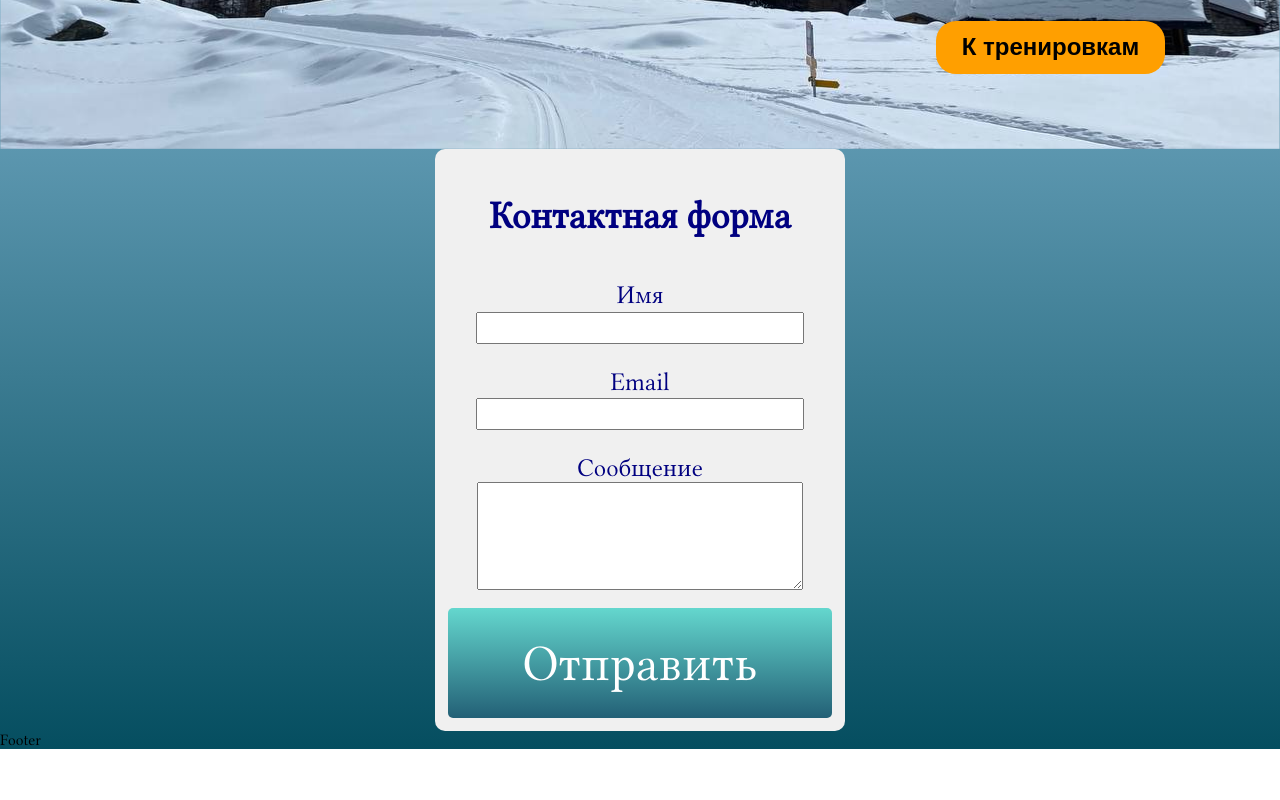
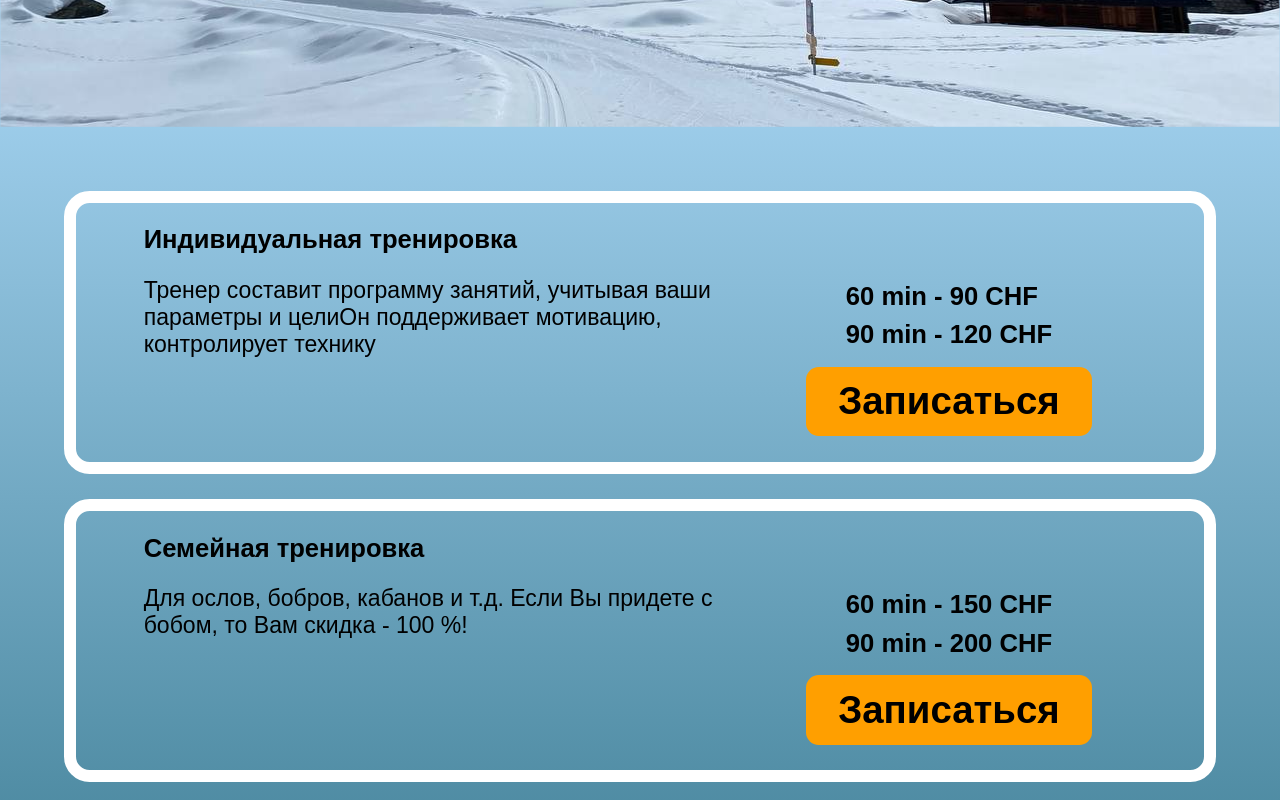
Before and after one commit to MoiseyT/Skitim, a React (Create React App) app: page / in a window 1280 px wide. Shown: the part 1720-2520 px from the top of the page. Before the commit the page ends 2469 px from the top, so only its background shows below. Built offline with nearby package versions, Linux system fonts and the light colour scheme.

Commit message:
changing in Prices

```diff
--- a/src/components/about/about.css
+++ b/src/components/about/about.css
@@ -14,7 +14,7 @@
     position: absolute;
     bottom: 30%;
     right: 1%;
-    border: 50px #59b7e3;
+    border: 5vw #59b7e3;
     /* Толщина и цвет рамки */
     border-radius: 50px;
     padding-right: 2px;
--- a/src/components/navbar/navbar.css
+++ b/src/components/navbar/navbar.css
@@ -6,17 +6,18 @@
 }
 
 .center-logo img {
-    width: 150px;
+    width: 10vw;
     /* Устанавливает ширину логотипа */
     height: auto;
 }
 
 
 .nav-button {
+    cursor: pointer;
     margin-right: 5vw;
     font-family: 'Arial';
     font-weight: bold;
-    font-size: 23px;
+    font-size: 2vw;
     color: #000000;
     padding: 1vw 2vw;
     border-radius: 20px;
--- a/src/components/prices/Prices.jsx
+++ b/src/components/prices/Prices.jsx
@@ -1,18 +1,74 @@
 import React from 'react';
 import './prices.css';
+
 const Prices = () => {
+
+  const navContacts = [{ text: "Записаться", href: "#contacts" }];
+
+  const scrollToContacts = (href) => {
+    const element = document.getElementById(href.substring(1));
+    if (element) {
+      element.scrollIntoView({ behavior: 'smooth' });
+    }
+  };
+
+  const renderTrainingBlock = ({ name, description, price }) => {
+    return (
+      <div className="block">
+        <div className="training_name">{name}</div>
+        <div className='description_button_block'>
+          <div className="training_description">{description}</div>
+          <div className="block_button">
+            <div className="price_size">{price}</div>
+            <div className="bob">
+              {navContacts.map((item, index) => (
+                <div key={index} className="nav-item">
+                  <button className="bottom-right-button" onClick={() => scrollToContacts(item.href)}>
+                    {item.text}
+                  </button>
+                </div>
+              ))}
+            </div>
+          </div>
+        </div>
+      </div>
+    );
+  };
+
+  const trainingData = [
+    {
+      name: 'Индивидуальная тренировка',
+      description: 'Тренер составит программу занятий, учитывая ваши параметры и целиОн поддерживает мотивацию, контролирует технику',
+      price: (
+        <>
+          60 min - 90 CHF
+          <br />
+          90 min - 120 CHF
+        </>
+      ),
+    },
+    {
+      name: 'Семейная тренировка',
+      description: 'Для ослов, бобров, кабанов и т.д. Если Вы придете с бобом, то Вам скидка - 100 %!',
+      price: (
+        <>
+          60 min - 150 CHF
+          <br />
+          90 min - 200 CHF
+        </>
+      ),
+    },
+  ];
+
   return (
-    <div class="container_price">
-      <div class="price-block">
-        <h2>Цены</h2>
-        <ul>
-          <li>Погладить порося: $10</li>
-          <li>Погладить осла: $20</li>
-          <li>Погладить корову: $1000000</li>
-        </ul>
-      </div>
+    <div className="container_price">
+      {trainingData.map((data, index) => (
+        <div key={index}>
+          {renderTrainingBlock(data)}
+        </div>
+      ))}
     </div>
-  )
+  );
 }
 
 export default Prices
--- a/src/components/prices/prices.css
+++ b/src/components/prices/prices.css
@@ -1,13 +1,83 @@
 .container_price {
-    justify-content: center; /* Выравнивание по горизонтали */
-    align-items: center; /* Выравнивание по вертикали */
-    height: 100px;
-    padding: 30px; /* Высота контейнера равна высоте видимой области окна */
+    display: flex;
+    justify-content: space-between;
+    flex-direction: column;
+    padding: 5%;
+    width: 90%;
+}
+.block {
+    justify-content: space-between;
+    align-items: flex-start;
+    border-radius: 2vw;
+    border: 1vw solid #ffffff;
+    margin-bottom: 2vw;
+}
+.training_name {
+    display: flex;
+    justify-content: left;  /* Горизонтальное выравнивание по центру */
+    align-items: center;
+    padding-left: 6%;
+    padding-top: 2%;
+    padding-bottom: 2%;
+    font-family: 'Arial';
+    font-weight: bold;
+    font-size: 2vw;
 }
 
-.price-block {
-    border: 3px solid #ccc;
-    border-radius: 15%;
-    padding: 20px;
-    text-align: center;
+.description_button_block {
+    padding-left: 6%;
+    display: flex;
+    word-wrap: break-word;
+    margin-bottom: 2vw;
+
 }
+
+.training_description{
+    text-align: left;
+    font-family: 'Arial';
+    font-size: 1.8vw;
+    width: 100vw;
+}
+.block_button {
+    text-align: left;
+    font-family: 'Arial';
+    font-size: 1.5vw;
+    display: flex;
+    justify-content: center;
+    align-items: center;
+    flex-direction: column;
+    width: 100%;
+    padding-right: 1.5vw;
+}
+.price_size {
+    display: flex;
+    justify-content: center;
+    align-items: center;
+    flex-wrap: nowrap;
+    flex-direction: column;
+    font-family: 'Arial';
+    font-size: 2vw;
+    font-weight: bold;
+    line-height: 3vw;
+    margin-bottom: 1vw;
+}
+
+.bottom-right-button {
+    cursor: pointer;
+    font-family: 'Arial';
+    font-weight: bold;
+    font-size: 3vw;
+    color: #000000;
+    border-radius: 1vw;
+    border: 3px;
+    background: #FF9F00;
+    padding-top: 1vw;
+    padding-bottom: 1vw;
+    padding-left: 2.5vw;
+    padding-right: 2.5vw;
+}
+
+.bottom-right-button:hover {
+    color: #ffffff;
+    background: #004484;
+}
--- a/src/components/training/training.css
+++ b/src/components/training/training.css
@@ -21,15 +21,16 @@
 
 .button-container {
     position: absolute;
-    bottom: 10%;
+    bottom: 17%;
     right: 4%;
 }
 
 .training_button {
+    cursor: pointer;
     margin-right: 5vw;
     font-family: 'Arial';
     font-weight: bold;
-    font-size: 150%;
+    font-size: 4vw;
     color: #000000;
     padding: 1vw 2vw;
     border-radius: 20px;
--- a/src/page/Home.jsx
+++ b/src/page/Home.jsx
@@ -9,6 +9,7 @@ export function Home () {
           <Navbar />
           <About />
           <Training />
+          <Prices />
           <Contacts />
           <Footer />
         </div>
```
